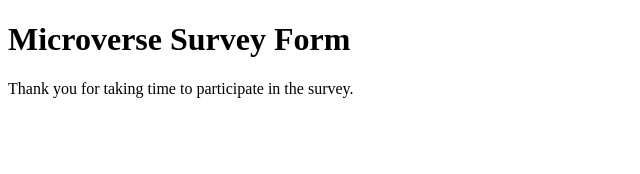
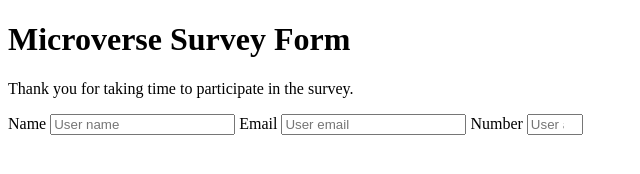
Before and after one commit to rejo365/microvesre-trial-rejo-andres, a plain HTML site: page index.html in a window 1280 px wide. Shown: the whole page, without its empty margins (0-640 px from the left). Drawn offline with Linux system fonts and the light colour scheme.

Commit message:
html start

```diff
--- a/index.html
+++ b/index.html
@@ -1,18 +1,38 @@
 <!DOCTYPE html>
 <html lang="en">
   <head>
-    <meta charset="UTF-8">
+    <meta charset="UTF-8" />
     <title>Survey Form</title>
-    <link rel="stylesheet" href="css/style.css">
+    <link rel="stylesheet" href="css/style.css" />
   </head>
 
   <body>
     <script src="https://cdn.freecodecamp.org/testable-projects-fcc/v1/bundle.js"></script>
 
- <h1 id="title">Microverse Survey Form</h1>
- <p id="description" >
-   Thank you for taking time to participate in the survey.
- </p>
-    <script  src="js/index.js"></script>
+    <h1 id="title">Microverse Survey Form</h1>
+    <p id="description">
+      Thank you for taking time to participate in the survey.
+    </p>
+    <form id="survey-form">
+      <label id="name-label" for="name">Name</label>
+      <input placeholder="User name" id="name" type="text" required />
+      <label id="email-label" for="email">Email</label>
+      <input
+        id="email"
+        type="email"
+        pattern="/^[a-zA-Z0-9.!#$%&’*+/=?^_`{|}~-]+@[a-zA-Z0-9-]+(?:\.[a-zA-Z0-9-]+)*$/"
+        required
+        placeholder="User email"
+      />
+      <label id="number-label" for="number">Number</label>
+      <input
+        placeholder="User age"
+        id="number"
+        type="number"
+        min="10"
+        max="99"
+      />
+    </form>
+    <script src="js/index.js"></script>
   </body>
 </html>
```
Also changed, not shown: js/index.js (line endings or trailing spaces).
